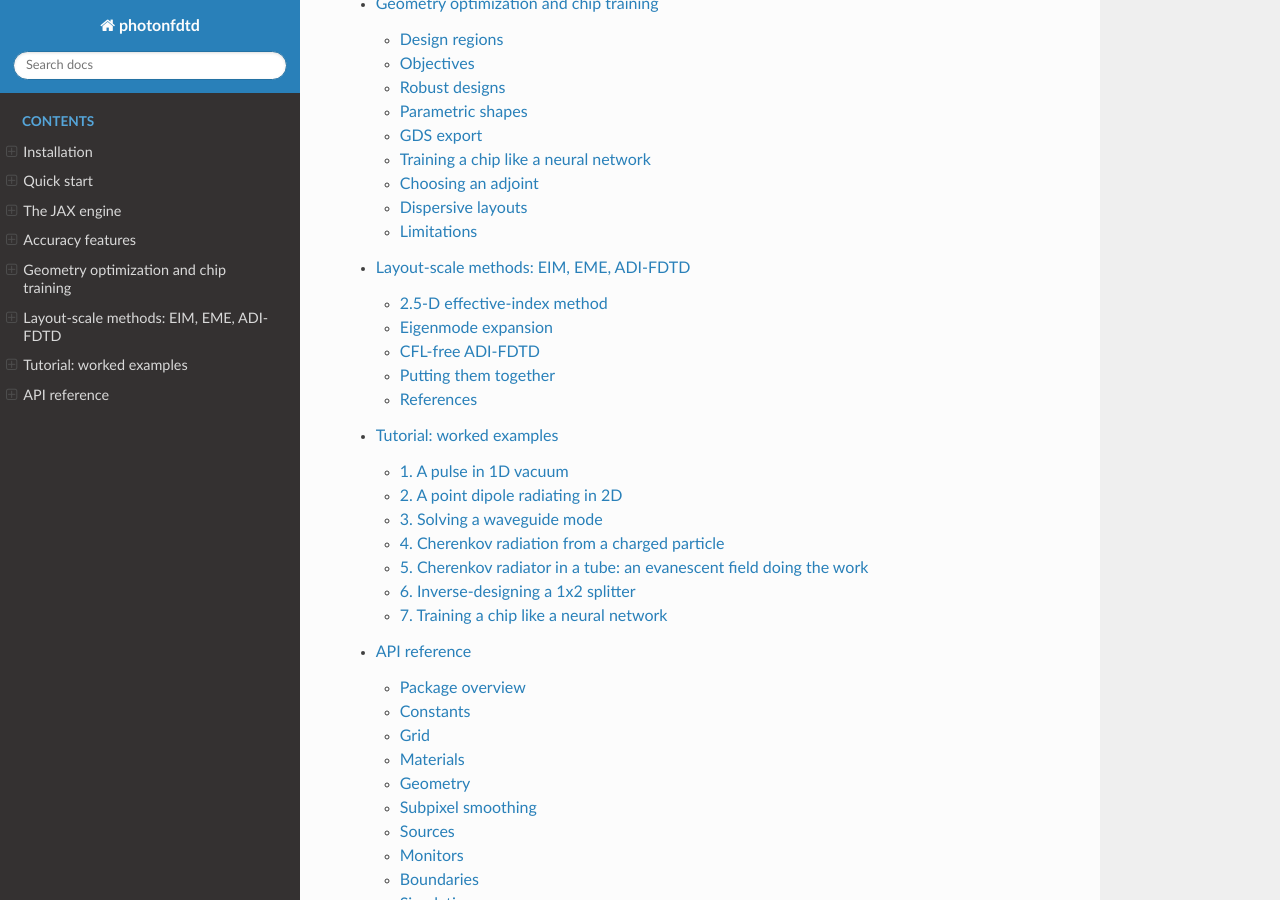
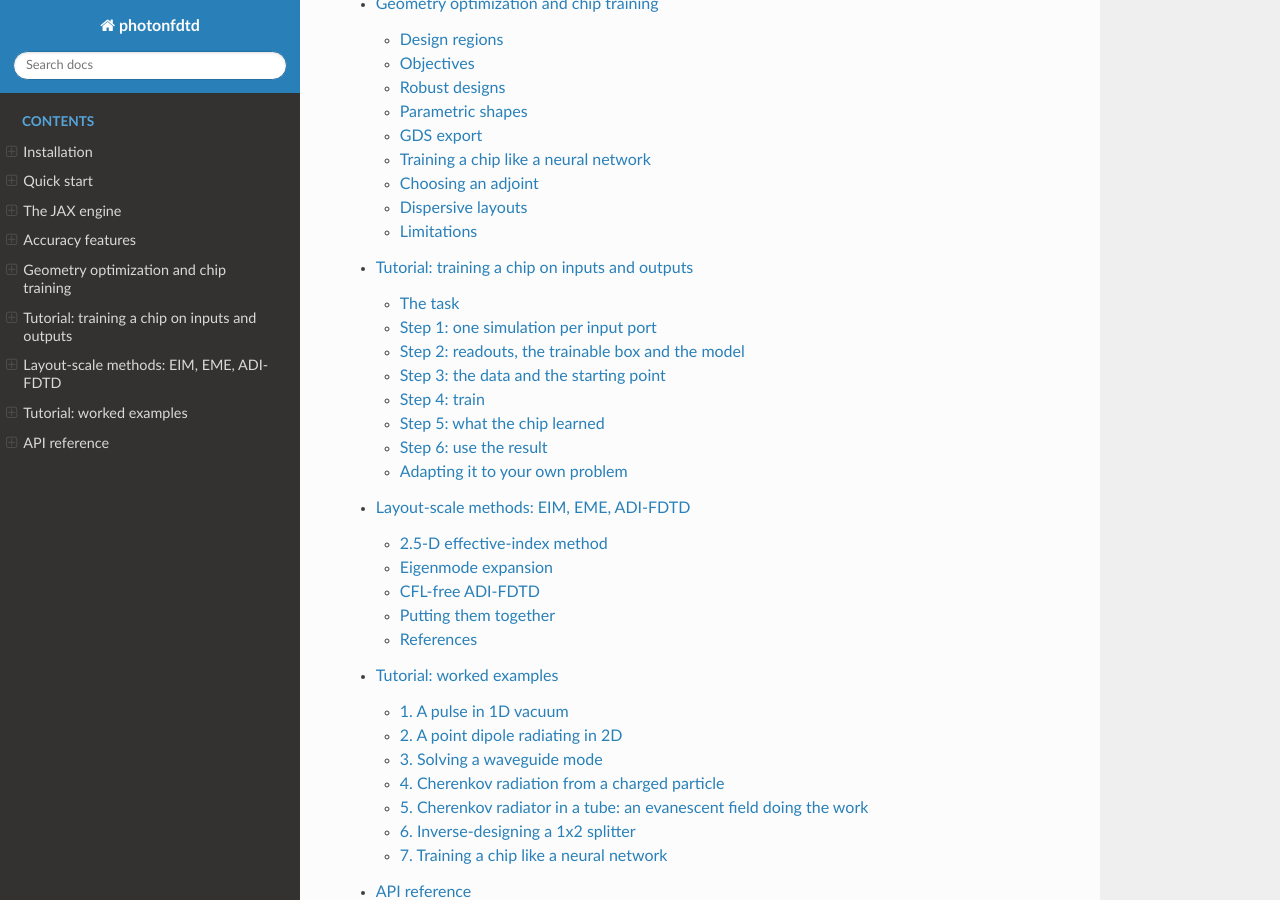
Before and after one commit to ngpaladi/photonfdtd, a Sphinx documentation site: the page built from docs/index.rst, in a window 1280 px wide and 900 px high, scrolled down 1032 px. Built offline with Sphinx 7.4.7 and the Read the Docs theme 3.1.0, drawn with Linux system fonts in a browser that asks for light colours; some of the changed lines change nothing that is shown.

Commit message:
Docs: step-by-step tutorial for training a chip on inputs and outputs
Walks through example 7 from building the port simulations to reading the
learned transfer matrix, with the numbers from a run of the script.

```diff
--- a/docs/index.rst
+++ b/docs/index.rst
@@ -21,6 +21,7 @@ don't. See :doc:`api` for the full reference.
    backends
    accuracy
    optimization
+   training_tutorial
    layout_scale
    examples
    api
--- a/docs/optimization.rst
+++ b/docs/optimization.rst
@@ -162,6 +162,8 @@ batch or the dataset**.
                   validation=(Xv, Yv))
    print(pf.accuracy(model.predict(res.x, Xv, beta=16), Yv))
 
+:doc:`training_tutorial` goes through a complete run step by step.
+
 The tests check the shortcut against brute force:
 
 * ``T @ x`` matches a direct run with all inputs driven together to 1e-10;
--- /dev/null
+++ b/docs/training_tutorial.rst
@@ -0,0 +1,237 @@
+Tutorial: training a chip on inputs and outputs
+================================================
+
+This page goes through example 7 (``examples/07_train_photonic_classifier.py``)
+from start to finish. A small 2-D chip is trained, the way you would train a
+neural network, to classify pairs of light signals by their relative phase. The
+numbers quoted are from a run of the script as shipped (about 15 s on one GPU).
+:doc:`optimization` explains the machinery; this page shows it in use.
+
+.. figure:: ../examples/07_train_photonic_classifier.png
+   :width: 100%
+   :alt: Batch and validation loss, validation accuracy, and the trained chip's
+         output power fraction against input phase
+
+   Left: minibatch and validation cross-entropy over the 64 optimizer steps.
+   Middle: validation accuracy per epoch. Right: the trained chip on the
+   validation set, the share of power in output port 1 against the input
+   relative phase, coloured by class.
+
+The task
+--------
+
+Two input waveguides carry coherent light at 1.55 µm. One sample is the pair of
+complex amplitudes ``x = [a0, a1]`` driving them:
+
+* **class 0**: the two inputs are in phase (relative phase about 0);
+* **class 1**: they are in anti-phase (relative phase about π).
+
+Every sample has 0.5 rad of phase jitter and a random overall brightness
+between 0.5× and 1.5×. The total power therefore carries no information about
+the class, and a chip can only solve the task by making the two inputs
+interfere.
+
+The chip has two output ports. The share of the detected power that reaches
+port ``m`` is the score for class ``m``: the chip "says" class 1 when most of
+the light leaves through port 1.
+
+Step 1: one simulation per input port
+-------------------------------------
+
+.. literalinclude:: ../examples/07_train_photonic_classifier.py
+   :language: python
+   :lines: 25-46
+
+``chip(port)`` builds the whole device with only input ``port`` driven: four
+waveguide stubs (two in, two out), a point source in the chosen input, and a
+:class:`~photonfdtd.DFTMonitor` across the output side that records the field
+at 1.55 µm. The two simulations differ *only* in which input is driven;
+:class:`~photonfdtd.PhotonicModel` checks that their grids, time steps and
+structures match.
+
+Why one per input? The chip is linear in the fields, so for a given etch it is
+an exact complex transfer matrix ``T`` (here 2 × 2). Driving input ``n`` alone
+measures column ``n`` of ``T``, and any sample is then ``a = T @ x``, with no
+further simulation.
+
+Step 2: readouts, the trainable box and the model
+-------------------------------------------------
+
+.. literalinclude:: ../examples/07_train_photonic_classifier.py
+   :language: python
+   :lines: 47-54
+
+* **Readouts.** :class:`~photonfdtd.FieldProjection` gives one complex
+  amplitude per output port: the monitor's field projected onto a Gaussian at
+  that port's position. It is linear in the field, as a readout must be for
+  ``T`` to be exact. On a 3-D chip with ports normal to x, use
+  :class:`~photonfdtd.ModeTransmission` instead, which projects onto the
+  solved waveguide mode.
+* **Design region.** The :class:`~photonfdtd.DesignRegion` is the 1.6 × 2.0 µm
+  box between the stubs. Its etch density ``rho`` (one value per cell, 0 =
+  etched, 1 = core) is the set of weights to train. Everything outside the box
+  stays exactly as built. ``filter_radius`` sets the smallest feature the
+  design can contain.
+* **Model.** :class:`~photonfdtd.PhotonicModel` ties these together:
+  ``model.transfer(rho)`` runs the two simulations and returns ``T``, and
+  ``model.predict(rho, X)`` returns the detected port powers for a batch of
+  inputs.
+
+Step 3: the data and the starting point
+---------------------------------------
+
+.. literalinclude:: ../examples/07_train_photonic_classifier.py
+   :language: python
+   :lines: 57-68
+
+``X`` has shape ``(n_samples, n_inputs)`` and is complex; ``Y`` holds integer
+labels. Training starts from a uniform grey density (``rho = 0.5``
+everywhere), which classifies at chance: **52 %** validation accuracy.
+
+Step 4: train
+-------------
+
+.. literalinclude:: ../examples/07_train_photonic_classifier.py
+   :language: python
+   :lines: 69-71
+
+Each optimizer step, :func:`~photonfdtd.train`:
+
+1. runs the 2 port simulations to get ``T``;
+2. computes the whole minibatch of 32 samples as ``T @ x`` and squares it to
+   detected powers, ``|a|**2``. That squaring is the network's only
+   nonlinearity;
+3. takes the cross-entropy of the per-port power shares against the labels;
+4. pulls the gradient back to every cell of the box through 2 adjoint
+   simulations;
+5. takes an :class:`~photonfdtd.Adam` step and clips the density to [0, 1].
+
+So a step costs 2 forward and 2 adjoint FDTD runs whatever the batch size. The
+256 training samples make 8 steps per epoch, 64 in all. The schedule
+:func:`~photonfdtd.beta_continuation` doubles the projection sharpness ``beta``
+every 16 steps (2 → 4 → 8 → 16): early on, material can move freely, and later
+the pattern is pushed towards a fabricable, binary etch.
+
+Because ``validation=(Xv, Yv)`` is given, every epoch ends with an evaluation
+on the 128 held-out samples:
+
+.. list-table::
+   :header-rows: 1
+   :widths: 14 10 22 24
+
+   * - epoch
+     - ``beta``
+     - validation loss
+     - validation accuracy
+   * - untrained
+     - 2
+     - —
+     - 52 %
+   * - 0
+     - 2
+     - 0.105
+     - 98.4 %
+   * - 1
+     - 2
+     - 0.063
+     - 100 %
+   * - 2
+     - 4
+     - 0.073
+     - 100 %
+   * - 3
+     - 4
+     - 0.071
+     - 98.4 %
+   * - 4
+     - 8
+     - 0.059
+     - 100 %
+   * - 5
+     - 8
+     - 0.057
+     - 100 %
+   * - 6
+     - 16
+     - 0.093
+     - 99.2 %
+   * - 7
+     - 16
+     - 0.057
+     - **100 %**
+
+The bumps (validation loss up at epochs 2 and 6, accuracy dipping at epochs 3
+and 6) follow the doublings of ``beta`` at steps 16 and 48: each jump in
+sharpness changes the projected design a little, and the next few steps
+recover from it. The final design has a :func:`~photonfdtd.binarization` of
+0.85 (1.0 is fully binary).
+
+Step 5: what the chip learned
+-----------------------------
+
+.. literalinclude:: ../examples/07_train_photonic_classifier.py
+   :language: python
+   :lines: 72-73
+
+``model.transfer(rho, beta=...)`` shows how the chip solves the task. The
+normalized ``|T|**2`` before and after training:
+
+.. list-table::
+   :header-rows: 1
+   :widths: 20 40 40
+
+   * -
+     - untrained (``rho = 0.5``)
+     - trained
+   * - ``|T|**2``
+     - ``[[1, 0.25], [0.25, 1]]``
+     - ``[[1, 0.95], [0.95, 0.93]]``
+   * - in-phase input, power to port 1
+     - 50 %
+     - **0.0 %**
+   * - anti-phase input, power to port 1
+     - 50 %
+     - **99.7 %**
+
+Untrained, each input mostly goes straight through to the port opposite it, so
+both classes put half their power into port 1 and the chip cannot tell them
+apart. Trained, every input splits about equally between both outputs, and the
+etch sets the relative phases so that in-phase light interferes into port 0 and
+anti-phase light into port 1. Training has rediscovered a 50:50 interferometric
+coupler, which is the textbook device for this task.
+
+Step 6: use the result
+----------------------
+
+.. code-block:: python
+
+   P = model.predict(res.x, Xv, beta=16.0)        # (n, 2) detected port powers
+   pf.accuracy(P, Yv)                              # 1.0
+   rho = region.rho_phys(sims[0], res.x, beta=16.0)
+   pf.export_gds("classifier.gds", region=region, rho=rho, grid=sims[0].grid)
+
+``res.x`` is the latent density the optimizer moved. ``rho_phys`` is the
+filtered and projected pattern the simulation actually saw, and that is what
+gets fabricated. :func:`~photonfdtd.export_gds` (needs ``gdstk``) contours it
+and writes it to GDS.
+
+Adapting it to your own problem
+-------------------------------
+
+* **More ports.** Use one simulation per input port and one readout per output.
+  The cost of a step grows with the number of inputs, never with the dataset.
+* **Wavelength channels.** Give the monitors several ``freqs`` and ``X`` the
+  shape ``(n, n_freq, N)``. The detected power is summed over frequency.
+* **Other losses.** ``loss="mse"`` fits target output powers, or pass your own
+  ``loss(pred, y)``. Keep it of order one: raw FDTD powers are tiny (about
+  ``1e-30`` here), so compare power *fractions* or normalize first, or Adam's
+  ``eps`` swamps the gradient.
+* **A fixed matrix instead of a dataset.** To make the chip implement a known
+  linear map (a splitter, a DFT, a mode router), use
+  :func:`~photonfdtd.fit_transfer`.
+* **Robustness to fabrication.** Wrap the gradient in :func:`~photonfdtd.robust`
+  to train against eroded and dilated versions of the etch too.
+* **Larger grids.** Pass ``method="tiled"`` (with ``tiled_options``) to
+  :class:`~photonfdtd.PhotonicModel` and :func:`~photonfdtd.train` to keep the
+  port simulations on disk, or one of the reversible adjoints when there are
+  no lossy materials (see :doc:`optimization`).
```
